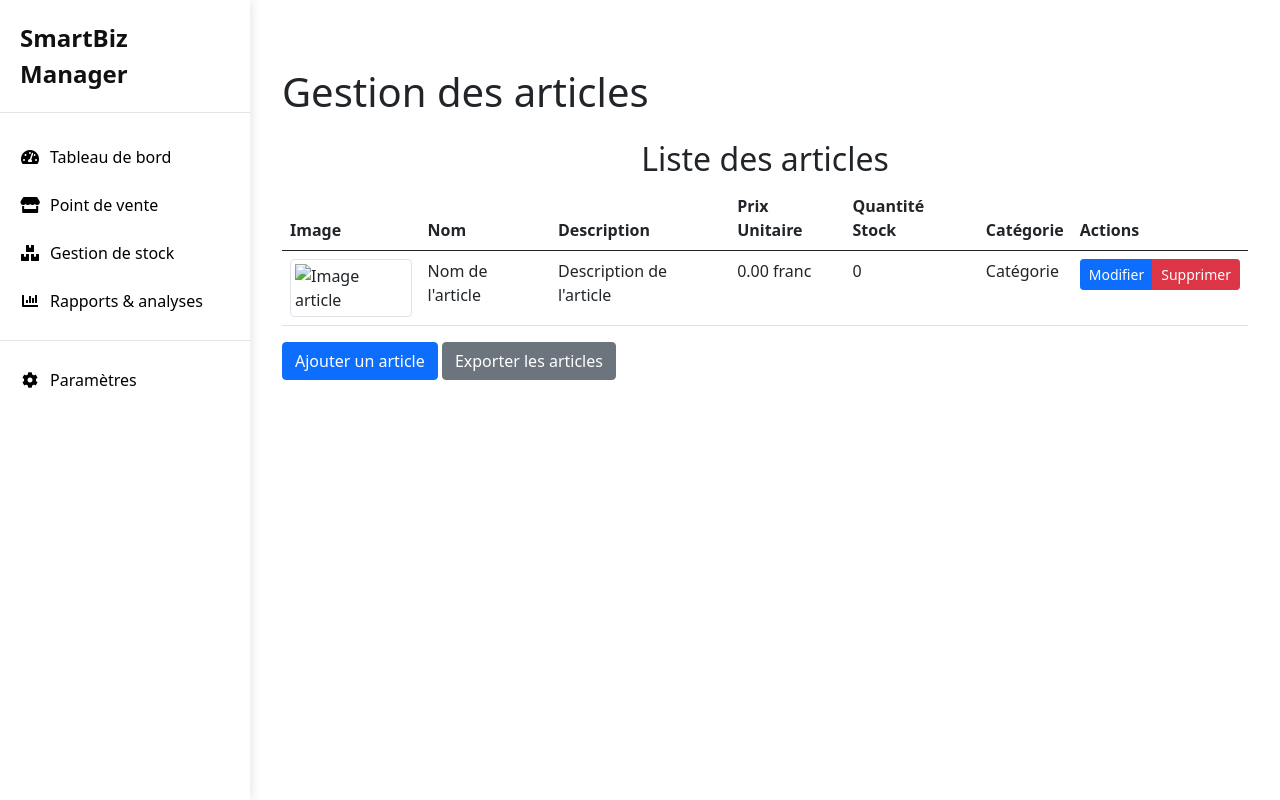
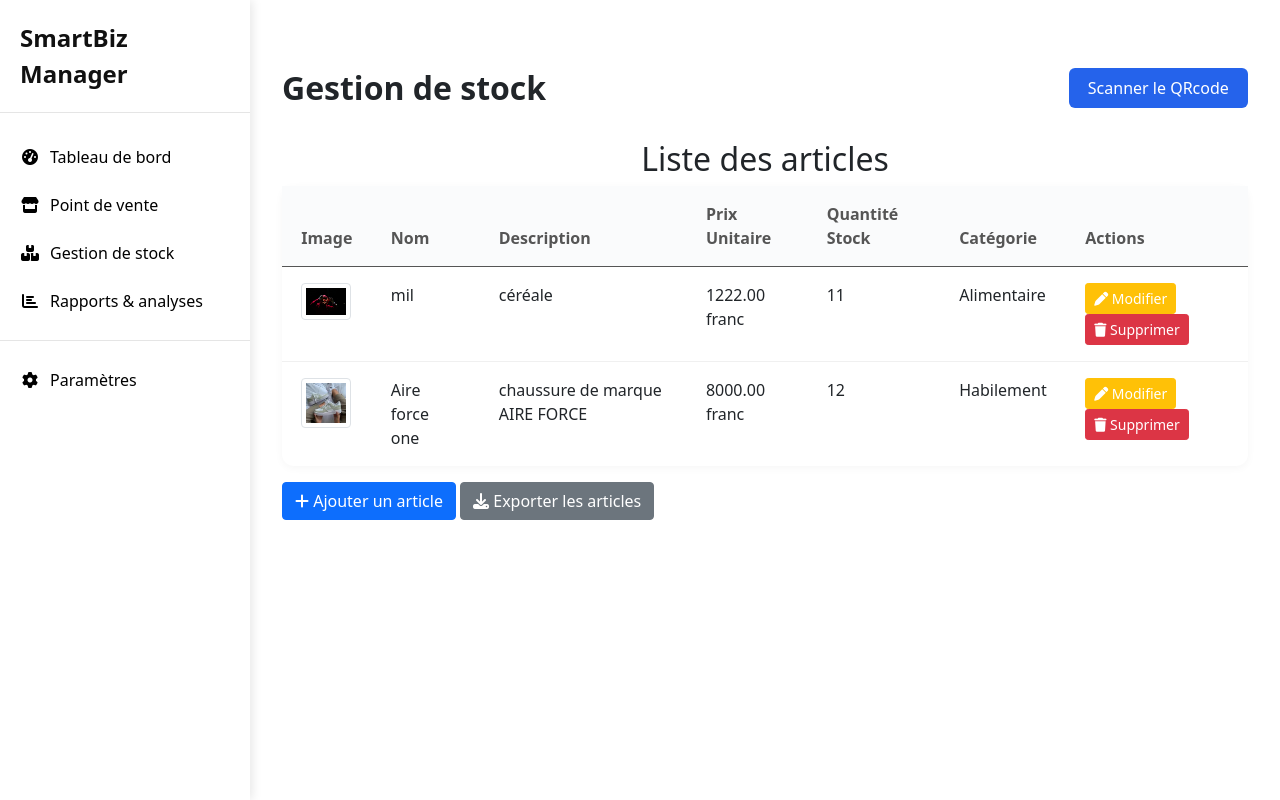
Before and after one commit to CrepinAradjo228/R-TECH, a Django app: page /articles/ in a window 1280 px wide. Run offline with Django 5.2, Linux system fonts and the light colour scheme; data comes from the database, SQL or seed files in the repository; both versions use the stored data as it was after the commit; some libraries are stand-ins or nearby versions.

Commit message:
ajout , modification et suppression d'articles .

```diff
--- a/SmartBiz_Manager/templates/gestion_articles/index.html
+++ b/SmartBiz_Manager/templates/gestion_articles/index.html
@@ -2,9 +2,10 @@
 {% load static %}
 {% block content %}
 <div class="container mt-5" style="align-items: center;">
-  <h1 class="mb-4">Gestion des articles </h1>
-
-
+  <div class="stock-header">
+    <h2 class="stock-title">Gestion de stock</h2>
+    <button class="btn-qrcode">Scanner le QRcode</button>
+  </div>
   <h2 style="text-align: center;">Liste des articles </h2>
   <table class="table">
     <thead>
@@ -19,27 +20,107 @@
       </tr>
     </thead>
     <tbody>
+      {% for article in articles %}
       <tr>
-        <td><img src="" alt="Image article" class="img-thumbnail" style="width: 50px;"></td>
-        <td>Nom de l'article</td>
-        <td>Description de l'article</td>
-        <td>0.00 franc</td>
-        <td>0</td>
-        <td>Catégorie</td>
         <td>
-          <div class="btn-group" role="group">
-            <button type="button" class="btn btn-primary btn-sm">Modifier</button>
-            <button type="button" class="btn btn-danger btn-sm">Supprimer</button>
-          </div>
+          {% if article.image %}
+            <img src="{{ article.image.url }}" alt="Image article" class="img-thumbnail" style="width: 50px;">
+          {% else %}
+            <img src="{% static 'img/default.png' %}" alt="Image article" class="img-thumbnail" style="width: 50px;">
+          {% endif %}
+        </td>
+        <td>{{ article.nom }}</td>
+        <td>{{ article.description }}</td>
+        <td>{{ article.prix_unitaire }} franc</td>
+        <td>{{ article.quantite_stock }}</td>
+        <td>{{ article.categorie }}</td>
+        <td>
+          <a href="{% url 'modifier_article' article.pk %}" class="btn btn-warning btn-sm text-white me-2">
+            <i class="fas fa-pen"></i> Modifier
+          </a>
+          <a href="{% url 'supprimer_article' article.pk %}" class="btn btn-danger btn-sm">
+            <i class="fas fa-trash"></i> Supprimer
+          </a>
         </td>
       </tr>
+      {% endfor %}
     </tbody>
   </table>
 
   <!-- Boutons d'action généraux -->
   <div class="mt-3">
-    <a href="{% url 'ajout_article' %}" class="btn btn-primary">Ajouter un article</a>
-    <button class="btn btn-secondary">Exporter les articles </button>
+    <a href="{% url 'ajout_article' %}" class="btn btn-primary">
+      <i class="fas fa-plus"></i> Ajouter un article
+    </a>
+    <button class="btn btn-secondary">
+      <i class="fas fa-download"></i> Exporter les articles
+    </button>
   </div>
 </div>
+<link rel="stylesheet" href="https://cdnjs.cloudflare.com/ajax/libs/font-awesome/6.4.2/css/all.min.css">
+<style>
+/* En-tête flex pour titre + bouton */
+.stock-header {
+  display: flex;
+  justify-content: space-between;
+  align-items: center;
+  margin-bottom: 2rem;
+}
+.stock-title {
+  font-size: 2rem;
+  font-weight: 600;
+  margin: 0;
+}
+.btn-qrcode {
+  background-color: #2563eb;
+  color: #fff;
+  border: none;
+  border-radius: 6px;
+  padding: 0.5rem 1.2rem;
+  font-weight: 500;
+  font-size: 1rem;
+  transition: background 0.2s;
+}
+.btn-qrcode:hover {
+  background-color: #1d4ed8;
+}
+
+/* Tableau épuré */
+.table, .stock-table {
+  background: #fff;
+  border-radius: 12px;
+  box-shadow: 0 2px 8px rgba(0,0,0,0.04);
+  width: 100%;
+  margin: 0 auto;
+  border-collapse: separate;
+  border-spacing: 0;
+}
+.table th, .table td, .stock-table th, .stock-table td {
+  padding: 1rem 1.2rem;
+  text-align: left;
+  border-bottom: 1px solid #f0f0f0;
+  font-size: 1rem;
+}
+.table th, .stock-table th {
+  color: #555;
+  background: #fafbfc;
+  font-weight: 600;
+}
+.table tr:last-child td, .stock-table tr:last-child td {
+  border-bottom: none;
+}
+
+/* Sidebar active */
+.sidebar .menu-item.active, .sidebar .menu-item:focus, .sidebar .menu-item:hover {
+  background: #e8f0fe;
+  color: #2563eb !important;
+  border-radius: 8px;
+}
+
+/* Pour le responsive */
+@media (max-width: 600px) {
+  .stock-header { flex-direction: column; gap: 1rem; }
+  .table th, .table td, .stock-table th, .stock-table td { padding: 0.5rem; }
+}
+</style>
 {% endblock %}
--- a/SmartBiz_Manager/urls.py
+++ b/SmartBiz_Manager/urls.py
@@ -1,6 +1,7 @@
-
 from django.urls import path, include
 from SmartBiz_Manager import views
+from django.conf import settings
+from django.conf.urls.static import static
 
 urlpatterns = [
     path('', views.home, name='home'),
@@ -17,4 +18,6 @@ urlpatterns = [
         #chemin pour les analyses
     path('analyse/', views.analyse, name='analyse'),
 
-]
+    path('articles/modifier/<int:pk>/', views.modifier_article, name='modifier_article'),
+    path('articles/supprimer/<int:pk>/', views.supprimer_article, name='supprimer_article'),
+] + static(settings.MEDIA_URL, document_root=settings.MEDIA_ROOT)
--- a/SmartBiz_Manager/views.py
+++ b/SmartBiz_Manager/views.py
@@ -1,6 +1,6 @@
-from django.shortcuts import render, redirect
+from django.shortcuts import render, redirect, get_object_or_404
 from .forms import ArticleForm
-from django.shortcuts import render
+from .models import Article
 
 # Create your views here.
 def home(request):
@@ -13,7 +13,8 @@ def ventes(request):
     return render(request, 'gestion_vente/index.html')
 
 def articles(request):
-    return render(request, 'gestion_articles/index.html')
+    articles = Article.objects.all()
+    return render(request, 'gestion_articles/index.html', {'articles': articles})
 
 def ajout_article(request):
     if request.method == 'POST':
@@ -29,3 +30,21 @@ def ajout_article(request):
 def analyse(request):
 
     return render(request, 'analyse/dashboard.html')
+
+def modifier_article(request, pk):
+    article = get_object_or_404(Article, pk=pk)
+    if request.method == 'POST':
+        form = ArticleForm(request.POST, request.FILES, instance=article)
+        if form.is_valid():
+            form.save()
+            return redirect('articles')
+    else:
+        form = ArticleForm(instance=article)
+    return render(request, 'gestion_articles/modifier_article.html', {'form': form, 'article': article})
+
+def supprimer_article(request, pk):
+    article = get_object_or_404(Article, pk=pk)
+    if request.method == 'POST':
+        article.delete()
+        return redirect('articles')
+    return render(request, 'gestion_articles/supprimer_article.html', {'article': article})
```
Also changed, not shown: SmartBiz_Manager/templates/gestion_articles/modifier_article.html (added, +25 -0 lines), SmartBiz_Manager/templates/gestion_articles/supprimer_article.html (added, +16 -0 lines), articles/844c3350a0c1815dddc969c9c3438b67.jpg (added), articles/ER_wZKDXNB.jpg (added), articles/téléchargement.jpg (added), db.sqlite3.
